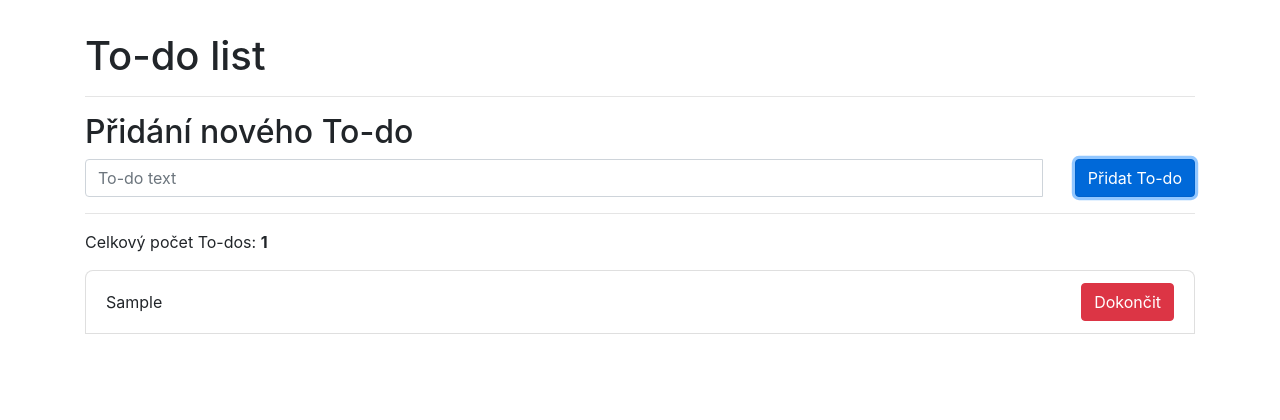
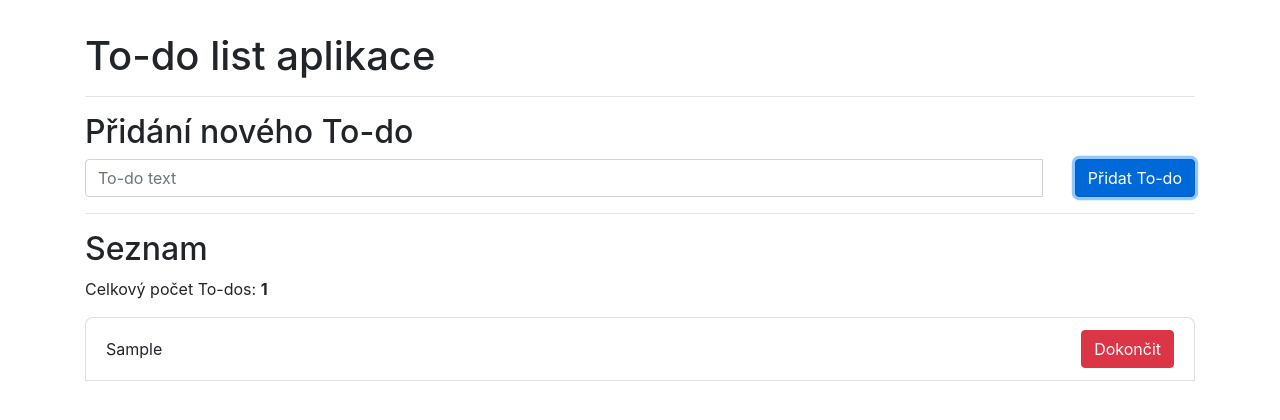
Before and after one commit to st52530/nnpia-react-todo-list, a React (Create React App) app: page / in a window 1280 px wide. Both pictures are taken after typing "Sample" into the empty fields and a click on the button "Přidat To-do". Shown: the top 420 px of the page. Built offline with nearby package versions, Linux system fonts and the light colour scheme.

Commit message:
Add headline

```diff
--- a/src/components/listPage/ListPage.js
+++ b/src/components/listPage/ListPage.js
@@ -38,7 +38,7 @@ export class ListPage extends React.Component {
     render() {
         return (
             <div className="list-page">
-                <h1>To-do list</h1>
+                <h1>To-do list aplikace</h1>
                 <hr />
                 <AddTodo handleClick={this.onTodoAdded.bind(this)}/>
                 <hr />
--- a/src/components/todoList/TodoList.js
+++ b/src/components/todoList/TodoList.js
@@ -20,6 +20,7 @@ export class TodoList extends React.Component {
 
         return (
             <div>
+                <h2>Seznam</h2>
                 <p>Celkový počet To-dos: <b>{listItems.length}</b></p>
                 {listItems}
             </div>
```
